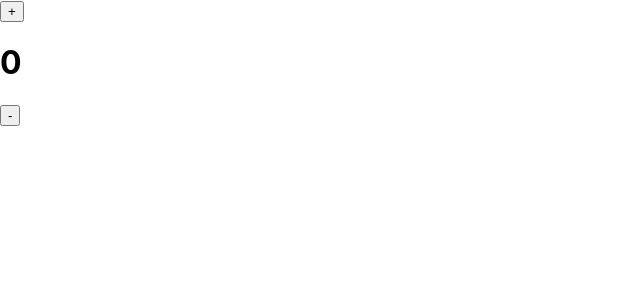
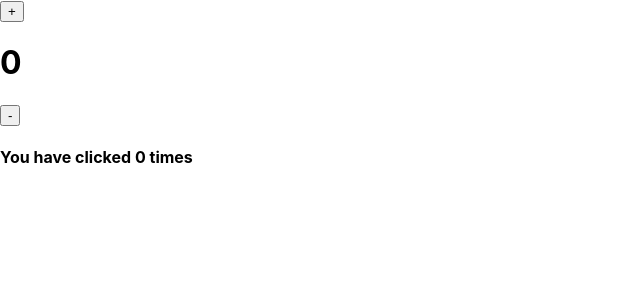
Before and after one commit to benmaudslay/m28-demo, a React (Create React App) app: page / in a window 1280 px wide. Shown: the top 300 px of the page, without its empty margins (0-640 px from the left). Built offline with nearby package versions, Linux system fonts and the light colour scheme.

Commit message:
added clicker count

```diff
--- a/src/App.jsx
+++ b/src/App.jsx
@@ -2,12 +2,15 @@ import { useState } from "react"
 
 const App = () => {
     const [count, setCount] = useState(0)
+    const [clicker, setClicker] = useState(0)
 
     const handleClickUp = () => {
+        setClicker(clicker + 1)
         setCount(count + 1)
     }
 
     const handleClickDown = () => {
+        setClicker(clicker + 1)
         setCount(count - 1)
     }
 
@@ -18,6 +21,7 @@ const App = () => {
             <Button handleClick={handleClickDown} value="-">-</Button>
             {/* <button onClick={handleClickUp}>+</button>
             <button onClick={handleClickDown}>-</button> */}
+            <h4>You have clicked {clicker} times</h4>
         </div>
     )
 }
```
